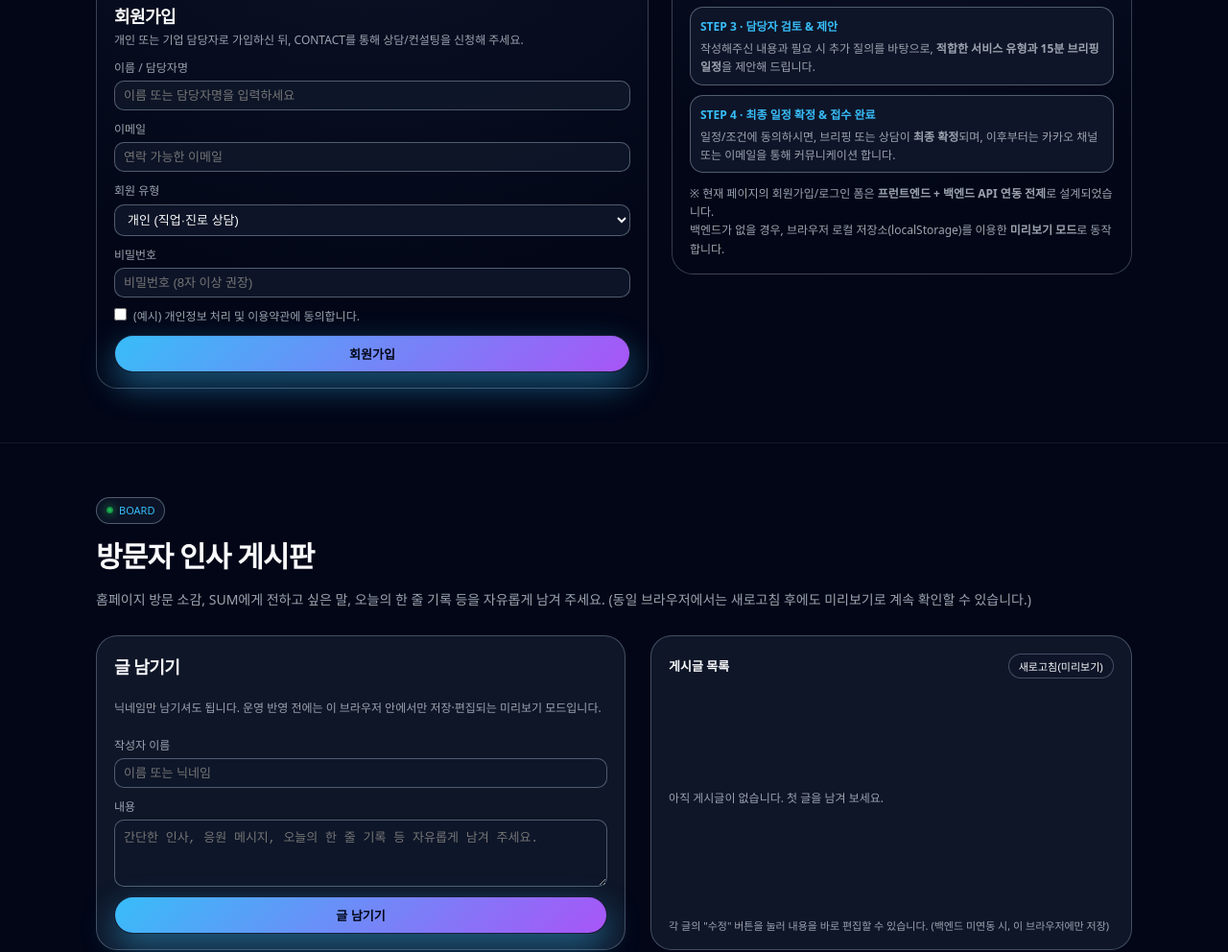
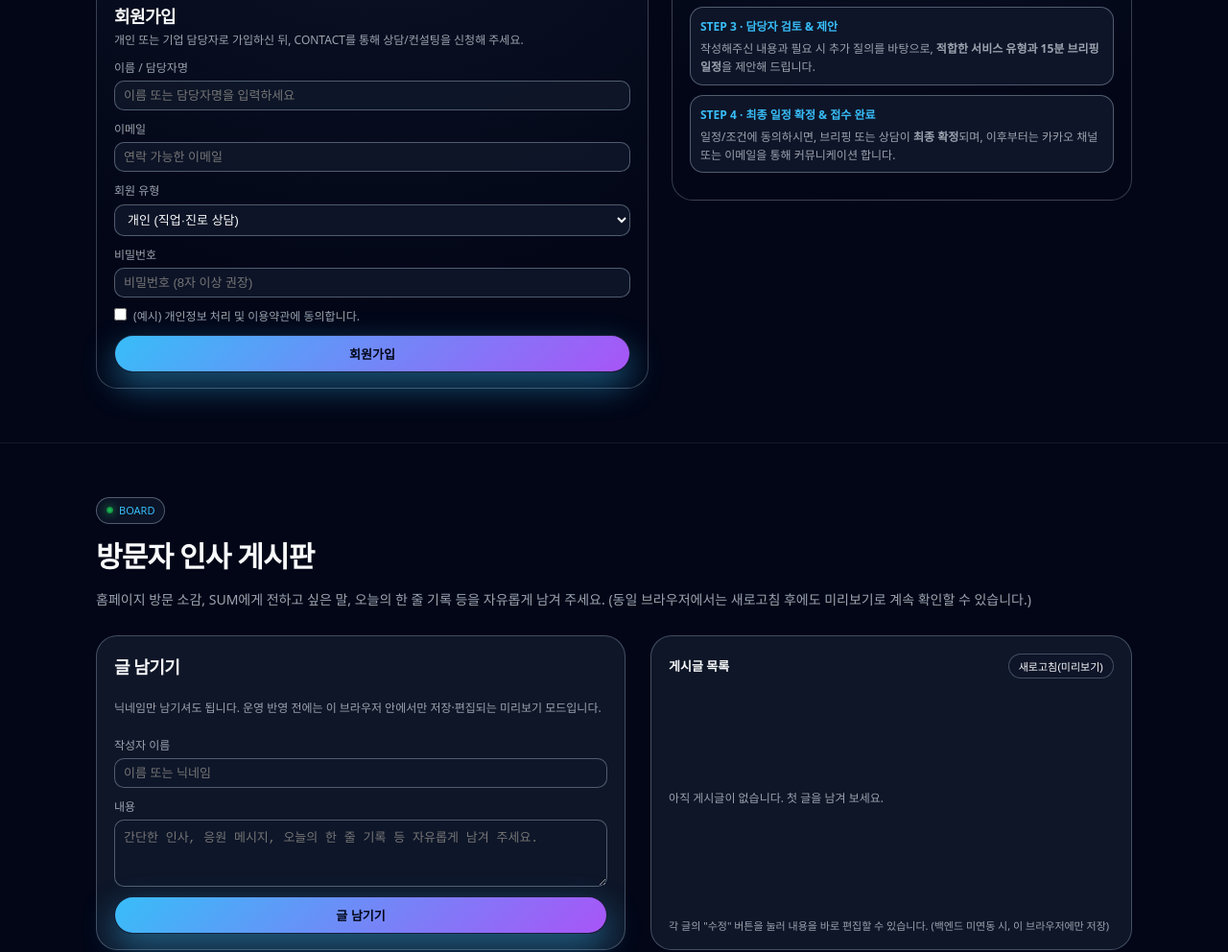
Before and after one commit to jwyim3387-commits/THE-SUM-SITE, a plain HTML site: page index.html in a window 1280 px wide. Shown: the part 4715-5707 px from the top of the page at 96% size. Drawn offline with Linux system fonts and the light colour scheme; no server answers.

Commit message:
Update index.html

```diff
--- a/index.html
+++ b/index.html
@@ -1431,8 +1431,6 @@
                 </li>
               </ul>
               <div style="margin-top: 12px; font-size: 12px; color: var(--text-muted);">
-                ※ 현재 페이지의 회원가입/로그인 폼은 <strong>프런트엔드 + 백엔드 API 연동 전제</strong>로 설계되었습니다.<br />
-                백엔드가 없을 경우, 브라우저 로컬 저장소(localStorage)를 이용한 <strong>미리보기 모드</strong>로 동작합니다.
               </div>
             </div>
           </div>
```
